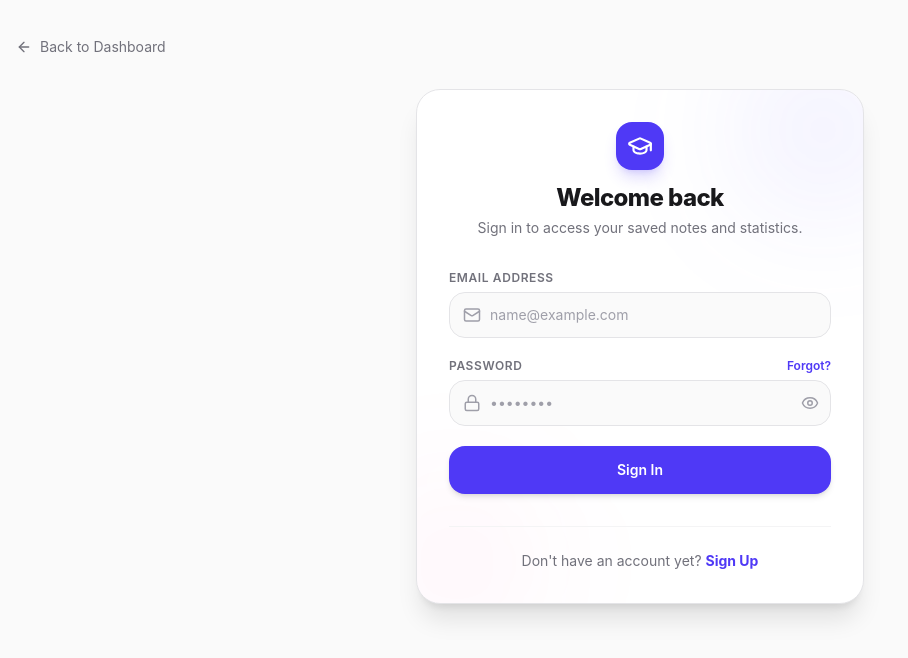
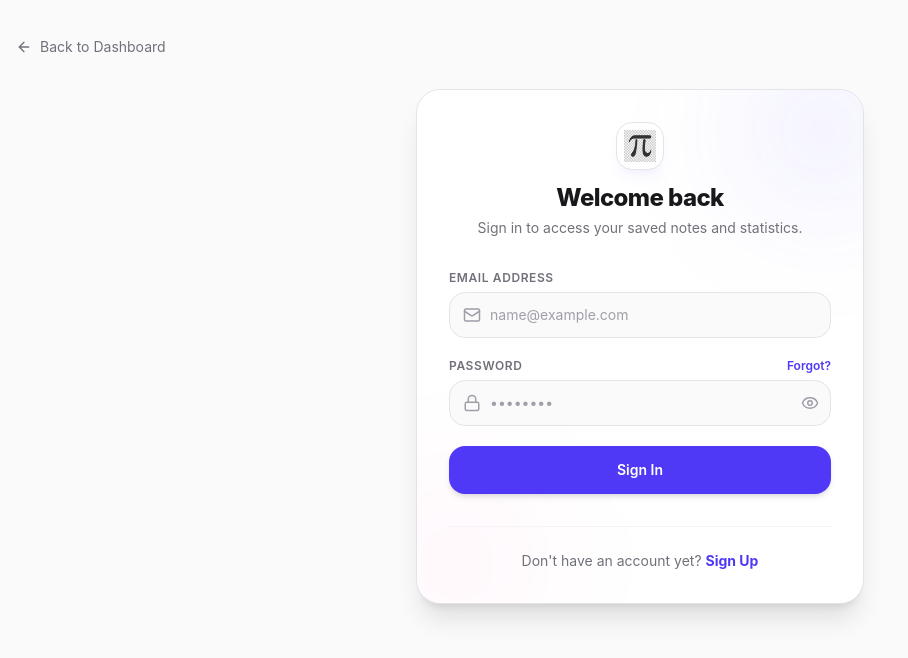
Before and after one commit to srijeetcoder/math_notes, a React (Vite) app: page /auth in a window 1280 px wide. Shown: the top 658 px of the page, without its empty margins (0-908 px from the left). Built offline with nearby package versions, Linux system fonts and the light colour scheme; no server answers.

Commit message:
Update website favicon and logo to use Pi symbol

```diff
--- a/index.html
+++ b/index.html
@@ -2,7 +2,7 @@
 <html lang="en">
   <head>
     <meta charset="UTF-8" />
-    <link rel="icon" type="image/svg+xml" href="/favicon.svg" />
+    <link rel="icon" type="image/png" href="/favicon.png" />
     <meta name="viewport" content="width=device-width, initial-scale=1.0" />
     <title>Second Sem Math</title>
   </head>
--- a/src/components/Sidebar.tsx
+++ b/src/components/Sidebar.tsx
@@ -5,7 +5,6 @@ import {
   BookOpen,
   Calculator,
   BrainCircuit,
-  GraduationCap,
   FileText,
   ChevronDown,
   ChevronRight
@@ -57,7 +56,7 @@ export const Sidebar: React.FC<SidebarProps> = ({ isOpen, setIsOpen, isCollapsed
       >
         {/* Pinned Top Header */}
         <div className="p-4 flex items-center gap-2 border-b border-zinc-200 dark:border-zinc-900 shrink-0">
-          <GraduationCap className="text-indigo-600 dark:text-violet-400 shrink-0" size={28} />
+          <img src="/favicon.png" alt="Logo" className="w-7 h-7 object-contain shrink-0" />
           {!isCollapsed && (
             <h1 className="font-bold text-lg text-zinc-900 dark:text-white leading-tight animate-in fade-in duration-200">
               Second Sem<br/>Math
--- a/src/pages/Auth.tsx
+++ b/src/pages/Auth.tsx
@@ -1,7 +1,7 @@
 import React, { useState } from 'react';
 import { useNavigate, useLocation } from 'react-router-dom';
 import { supabase } from '../services/supabase';
-import { Mail, Lock, User, Eye, EyeOff, Loader2, AlertCircle, CheckCircle, ArrowLeft, GraduationCap } from 'lucide-react';
+import { Mail, Lock, User, Eye, EyeOff, Loader2, AlertCircle, CheckCircle, ArrowLeft } from 'lucide-react';
 
 export const Auth: React.FC = () => {
   const navigate = useNavigate();
@@ -128,8 +128,8 @@ export const Auth: React.FC = () => {
 
           {/* Brand Logo Header */}
           <div className="flex flex-col items-center mb-8">
-            <div className="w-12 h-12 bg-indigo-600 dark:bg-violet-600 rounded-2xl flex items-center justify-center text-white shadow-lg mb-3 shadow-indigo-600/20 dark:shadow-violet-600/30">
-              <GraduationCap size={26} />
+            <div className="w-12 h-12 bg-white dark:bg-zinc-950 border border-zinc-200 dark:border-zinc-800 rounded-2xl flex items-center justify-center shadow-lg mb-3 shadow-indigo-600/5">
+              <img src="/favicon.png" alt="Logo" className="w-8 h-8 object-contain" />
             </div>
             <h2 className="text-2xl font-extrabold text-zinc-900 dark:text-white tracking-tight">
               {isSignUp ? 'Create your account' : 'Welcome back'}
```
Also changed, not shown: public/favicon.png (added).
